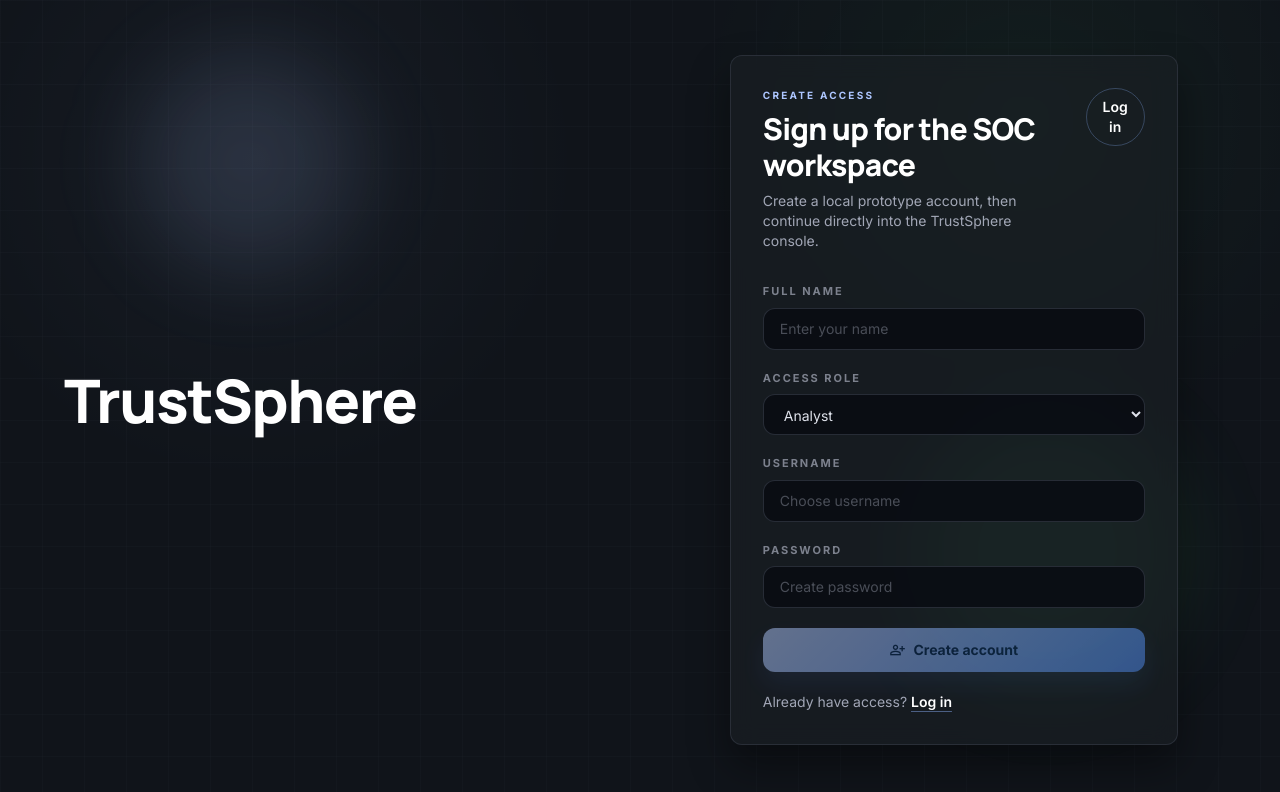
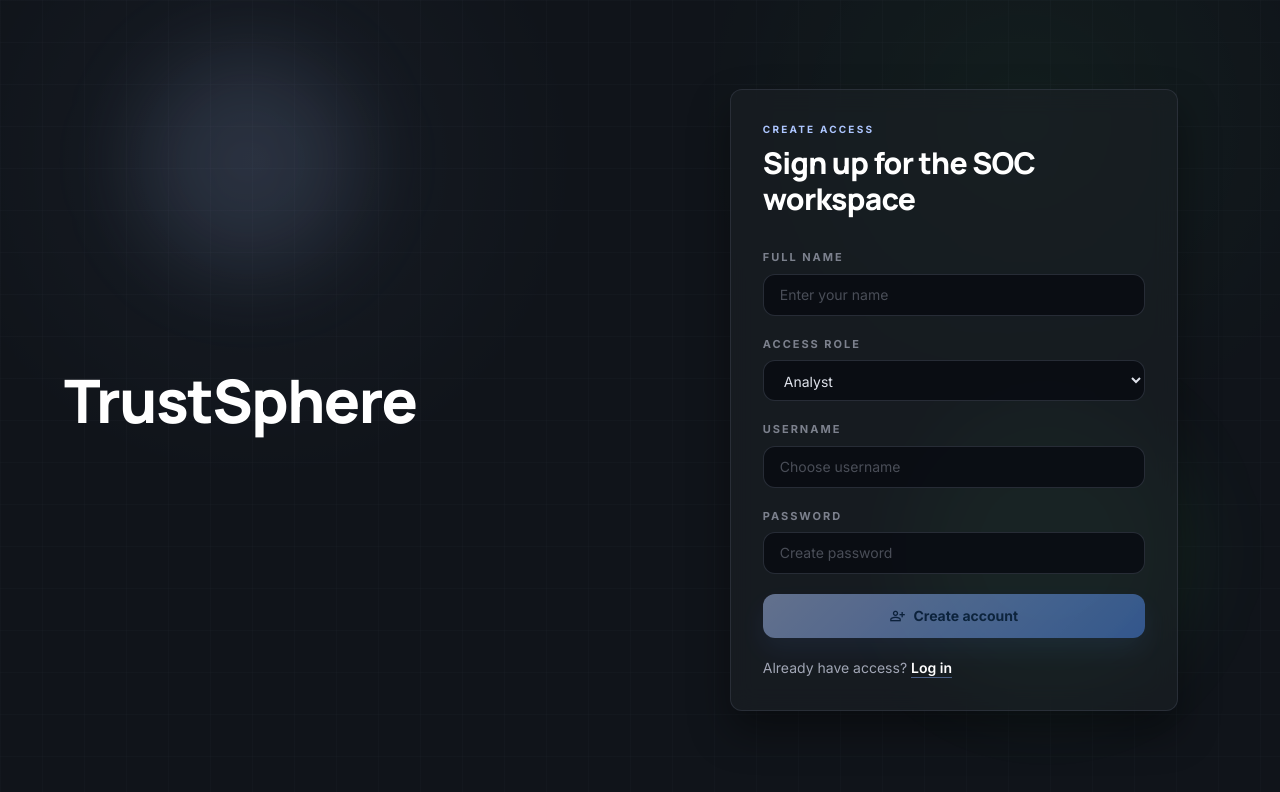
Before and after one commit to sadiasakharkar/TrustSphere, a Next.js app in the folder frontend/: page /signup in a window 1280 px wide. Shown: the top 792 px of the page. Built offline with nearby package versions, Linux system fonts and the light colour scheme; no server answers.

Commit message:
Refine signup page header

```diff
--- a/frontend/pages/signup.js
+++ b/frontend/pages/signup.js
@@ -37,15 +37,7 @@ export default function SignupPage() {
             <div>
               <p className="soc-kicker">Create Access</p>
               <h2 className="mt-2 font-headline text-3xl font-extrabold tracking-tight text-white">Sign up for the SOC workspace</h2>
-              <p className="mt-2 text-sm soc-text-muted">Create a local prototype account, then continue directly into the TrustSphere console.</p>
             </div>
-            <button
-              type="button"
-              className="rounded-full border border-[rgba(140,180,255,0.28)] px-4 py-2 text-sm font-semibold text-white transition hover:border-[rgba(140,180,255,0.5)] hover:bg-[rgba(95,142,229,0.16)]"
-              onClick={() => router.push('/login')}
-            >
-              Log in
-            </button>
           </div>
           <form className="space-y-5" onSubmit={handleSubmit}>
             <div>
```
